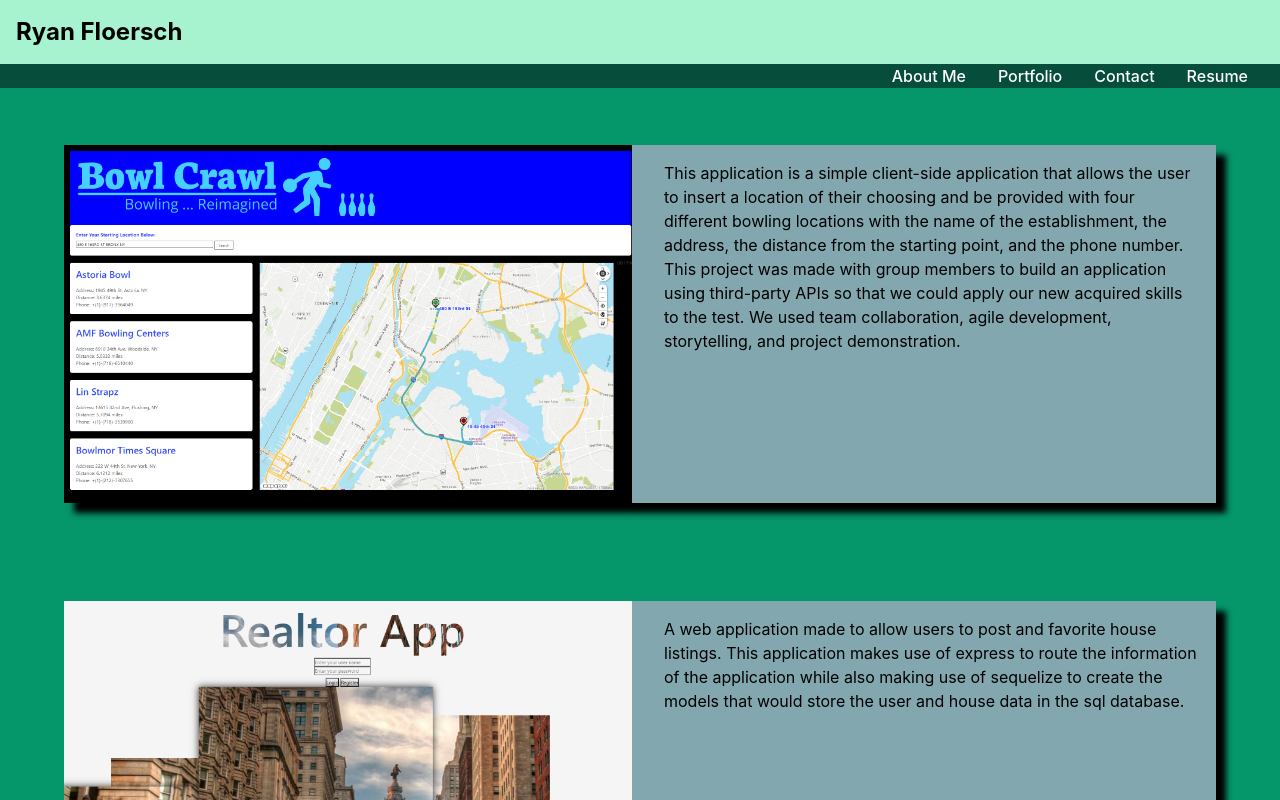
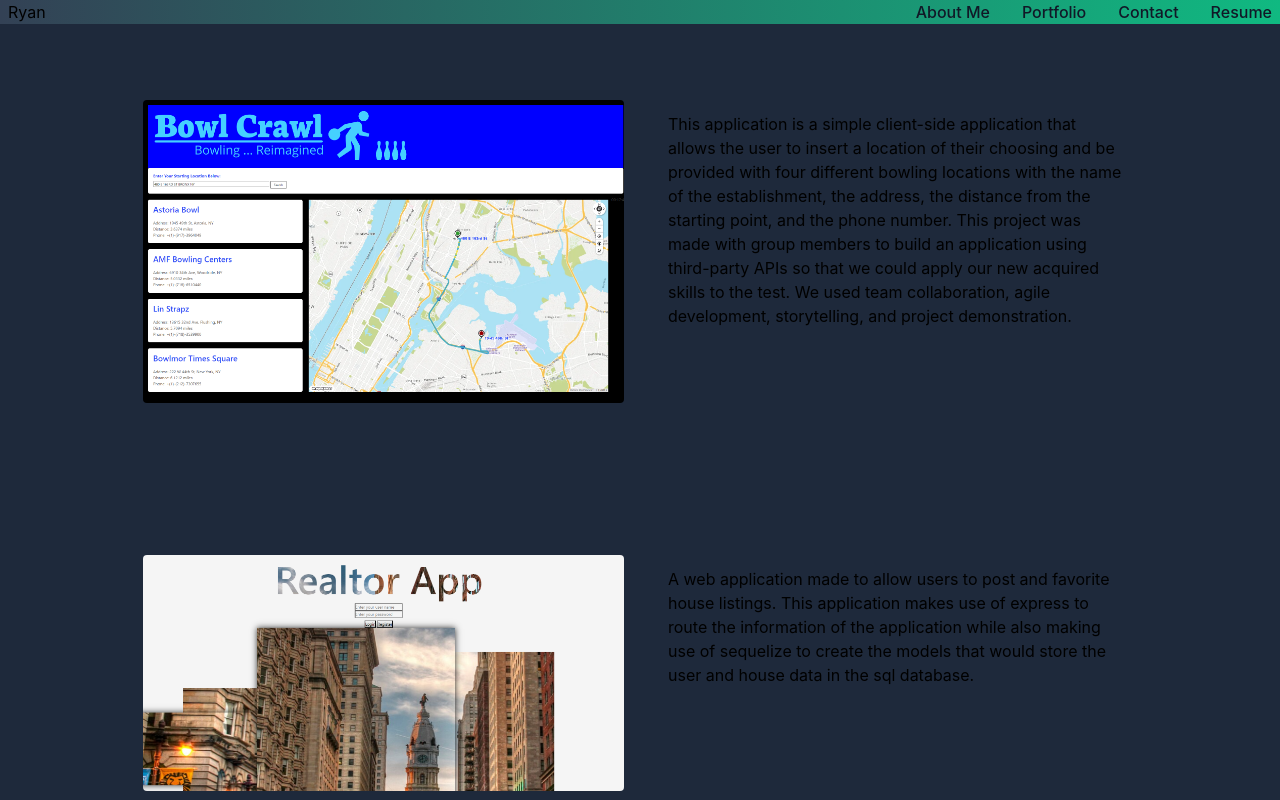
Before and after one commit to RyanmFloersch/portfolio, a React (Create React App) app in the folder client/: page /portfolio in a window 1280 px wide. Shown: the top 800 px of the page. Built offline with nearby package versions, Linux system fonts and the light colour scheme.

Commit message:
Made some changes to the navbar

```diff
--- a/client/src/App.js
+++ b/client/src/App.js
@@ -1,13 +1,12 @@
 import { Routes, Route } from 'react-router-dom';
 import Header from './components/Header';
 import Footer from './components/Footer';
+import SlideButton from './components/slideButton';
+
 
 import Landing from './pages/Landing';
 import Portfolio from './pages/Portfolio';
 import Contact from './pages/Contact';
-
-// import 'tailwindcss';
-// import 'flowbite';
 
 
 function App() {
@@ -15,19 +14,22 @@ function App() {
 
   return (
     <>
-      <div className="flex flex-col min-h-screen bg-emerald-600">
-          <Header />
 
-          <Routes>
-            <Route path="/" element={<Landing />} />
-            <Route path="/portfolio" element={<Portfolio />} />
-            <Route path="/contact" element={<Contact />} />
+      <Header />
 
-          </Routes>
+      <div className="flex flex-col items-center min-h-screen bg-slate-800" >
 
 
+
+        <Routes>
+          <Route path="/" element={<Landing />} />
+          <Route path="/portfolio" element={<Portfolio />} />
+          <Route path="/contact" element={<Contact />} />
+        </Routes>
+
+        <SlideButton />
+
         <Footer />
-        {/* <script src="../path/to/flowbite/dist/flowbite.min.js"></script> */}
 
       </div>
       <script src="../path/to/flowbite/dist/flowbite.min.js"></script>
--- a/client/src/components/Header.js
+++ b/client/src/components/Header.js
@@ -5,14 +5,14 @@ function Header(props) {
 
     return (
 
-        <header className="  bg-emerald-200">
-            <nav>
-                <div className="flex flex-wrap justify-start items-center  max-w-screen-xl p-4">
-                    <NavLink to="/"><span className="text-2xl font-bold whitespace-nowrap">Ryan Floersch</span></NavLink>
-                </div>
-            </nav>
+        <header className=" bg-slate-700 w-full  ">
 
-            <Navigation />
+                {/* <div className="flex flex-wrap justify-start items-center  max-w-screen-xl p-4"> */}
+                {/* <h1 className="sm:visible invisible">Ryan Floersch</h1> */}
+                {/* <NavLink to="/"></NavLink> */}
+                {/* </div> */}
+                <Navigation />
+
 
         </header>
 
--- a/client/src/components/Navigation.js
+++ b/client/src/components/Navigation.js
@@ -7,20 +7,25 @@ function Navigation() {
 
 
     return (
-        <div className="bg-emerald-900">
 
-            <button data-collapse-toggle="navbar-default" type="button" className="inline-flex items-center p-2 ml-3 text-sm text-gray-500 rounded-lg bg-emerald-200 md:hidden hover:bg-gray-100 focus:outline-none focus:ring-2 focus:ring-gray-200 my-3 " aria-controls="navbar-default" area-expanded="false">
+        <div className="flex flex-row bg-gradient-to-l from-emerald-500 justify-between items-center px-2   ">
+
+            <h1 className="">Ryan</h1>
+            {/* drop down menu button and svg image for the buttons icon */}
+            <button data-collapse-toggle="navbar-default" type="button" className="  inline-flex w-10 items-center p-2 ml-3 text-sm text-gray-500 rounded-lg bg-emerald-200 md:hidden  hover:bg-gray-100 focus:outline-none focus:ring-2 focus:ring-gray-200 my-3 " aria-controls="navbar-default" area-expanded="false">
                 <span className="sr-only">Open main menu</span>
-                <svg class="w-6 h-6" aria-hidden="true" fill="currentColor" viewBox="0 0 20 20" xmlns="http://www.w3.org/2000/svg"><path fill-rule="evenodd" d="M3 5a1 1 0 011-1h12a1 1 0 110 2H4a1 1 0 01-1-1zM3 10a1 1 0 011-1h12a1 1 0 110 2H4a1 1 0 01-1-1zM3 15a1 1 0 011-1h12a1 1 0 110 2H4a1 1 0 01-1-1z" clip-rule="evenodd"></path></svg>
+                <svg className="w-6 h-6" aria-hidden="true" fill="currentColor" viewBox="0 0 20 20" xmlns="http://www.w3.org/2000/svg"><path fill-rule="evenodd" d="M3 5a1 1 0 011-1h12a1 1 0 110 2H4a1 1 0 01-1-1zM3 10a1 1 0 011-1h12a1 1 0 110 2H4a1 1 0 01-1-1zM3 15a1 1 0 011-1h12a1 1 0 110 2H4a1 1 0 01-1-1z" clip-rule="evenodd"></path></svg>
 
             </button>
 
-            <div class="hidden w-full md:block md:w-auto " id="navbar-default">
-                <ul class="font-medium  flex flex-col justify-end p-4 md:p-0 mt-4 md:mr-8  border border-gray-100 rounded-lg   md:flex-row md:space-x-8 md:mt-0 md:border-0  ">
-                    <NavLink className={"block text-white  py-2 pl-3 pr-4 text-gray-900 rounded hover:bg-gray-100 md:hover:bg-transparent md:border-0 md:hover:text-blue-700 md:p-0 dark:text-white md:dark:hover:text-blue-500 dark:hover:bg-gray-700 dark:hover:text-white md:dark:hover:bg-transparent"} to="/">About Me</NavLink>
-                    <NavLink className={"block text-white py-2 pl-3 pr-4 text-gray-900 rounded hover:bg-gray-100 md:hover:bg-transparent md:border-0 md:hover:text-blue-700 md:p-0 dark:text-white md:dark:hover:text-blue-500 dark:hover:bg-gray-700 dark:hover:text-white md:dark:hover:bg-transparent"} to="/portfolio">Portfolio</NavLink>
-                    <NavLink className={"block text-white py-2 pl-3 pr-4 text-gray-900 rounded hover:bg-gray-100 md:hover:bg-transparent md:border-0 md:hover:text-blue-700 md:p-0 dark:text-white md:dark:hover:text-blue-500 dark:hover:bg-gray-700 dark:hover:text-white md:dark:hover:bg-transparent"} to="/contact">Contact</NavLink>
-                    <NavLink className={"block text-white py-2 pl-3 pr-4 text-gray-900 rounded hover:bg-gray-100 md:hover:bg-transparent md:border-0 md:hover:text-blue-700 md:p-0 dark:text-white md:dark:hover:text-blue-500 dark:hover:bg-gray-700 dark:hover:text-white md:dark:hover:bg-transparent"} to="/resume">Resume</NavLink>
+            {/* navbar container and  Box for the drop down menu */}
+            <div className="hidden w-full md:block md:w-auto " id="navbar-default">
+                {/* list of navbar elements and List of drop down menu items */}
+                <ul className="font-medium  flex flex-col justify-start p-4 md:p-0 mt-4 md:ml-8  border border-gray-100 rounded-lg   md:flex-row md:space-x-8 md:mt-0 md:border-0  ">
+                    <NavLink className={"block text-black  py-2 pl-3 pr-4 text-gray-900 rounded hover:bg-gray-100 md:hover:bg-transparent md:border-0 md:hover:text-blue-700 md:p-0 dark:text-white md:dark:hover:text-blue-500 dark:hover:bg-gray-700 dark:hover:text-white md:dark:hover:bg-transparent"} to="/">About Me</NavLink>
+                    <NavLink className={"block text-black py-2 pl-3 pr-4 text-gray-900 rounded hover:bg-gray-100 md:hover:bg-transparent md:border-0 md:hover:text-blue-700 md:p-0 dark:text-white md:dark:hover:text-blue-500 dark:hover:bg-gray-700 dark:hover:text-white md:dark:hover:bg-transparent"} to="/portfolio">Portfolio</NavLink>
+                    <NavLink className={"block text-black py-2 pl-3 pr-4 text-gray-900 rounded hover:bg-gray-100 md:hover:bg-transparent md:border-0 md:hover:text-blue-700 md:p-0 dark:text-white md:dark:hover:text-blue-500 dark:hover:bg-gray-700 dark:hover:text-white md:dark:hover:bg-transparent"} to="/contact">Contact</NavLink>
+                    <NavLink className={"block text-black py-2 pl-3 pr-4 text-gray-900 rounded hover:bg-gray-100 md:hover:bg-transparent md:border-0 md:hover:text-blue-700 md:p-0 dark:text-white md:dark:hover:text-blue-500 dark:hover:bg-gray-700 dark:hover:text-white md:dark:hover:bg-transparent"} to="/resume">Resume</NavLink>
                 </ul>
             </div>
 
--- a/client/src/components/Project.js
+++ b/client/src/components/Project.js
@@ -8,12 +8,12 @@ function Project(props) {
 
     return (
         <>
-            <div className='portfolio-container'>
-                <div className='portfolio-item'>
-                    <a href={props.urlLink} target='_blank' rel='noreferrer'>
-                        <img src={props.image} alt={props.alt} />
+            <div className='flex flex-col p-5 m-10 w-10/12 h-1/2 rounded'>
+                <div className='grid lg:grid-cols-2 grid-cols-1 '>
+                    <a href={props.urlLink} className=" m-4" target='_blank' rel='noreferrer'>
+                        <img className="rounded" src={props.image} alt={props.alt} />
                     </a>
-                    <p>{props.project}</p>
+                    <p className="m-4 p-3 rounded ">{props.project}</p>
                 </div>
             </div>
 
--- /dev/null
+++ b/client/src/components/slideButton.js
@@ -0,0 +1,15 @@
+
+
+
+function SlideButton(props) {
+
+    return (
+        <div className='relative h-20 w-20 ml-10 bg-slate-600'>
+            <div className='absolute border-2 border-emerald-200 bg-slate-700 shadow-md h-20 w-20  -left-1 -top-1 hover:translate-y-1 hover:translate-x-1  origin-center   duration-200 transform-none'></div>
+        </div>
+    );
+}
+
+
+
+export default SlideButton;
--- a/client/src/index.css
+++ b/client/src/index.css
@@ -41,81 +41,3 @@ body {
 }
 
 /* Custom Styles */
-
-
-
-
-.portfolio{
-
-  margin-left: 2em;
-  margin-right: 2em;
-  margin-bottom: 1em;
-  /* background-image: url("../public/matthew-ball-_9OR8-bLHbE-unsplash.jpg");
-  background-repeat: 'no-repeat';
-  background-size:cover; */
-
-
-}
-
-.portfolio-container {
-  display: flex;
-  justify-content: center;
-  flex-direction: column;
-
-  padding: 25px 0;
-  margin: 1em;
-  /* background-image: url("../public/annie-spratt-xvU-X0GV9-o-unsplash.jpg");
-  background-repeat:'no-repeat';
-  background-size: cover; */
-
-
-}
-
-.portfolio-item{
-
-  display: grid;
-  grid-template-columns: repeat(auto-fit, minmax(250px, 1fr));
-  gap: 1rem;
-  box-shadow: 10px 10px 6px #000;
-
-  background-color: var(--primary-color);
-
-  margin: 1em 1em 1em ;
-
-
-}
-
-.portfolio-item  a,
-.portfolio-item a img {
-  max-width: 100%;
-  /* max-height: 100%; */
-  height:100%;
-
-  /* padding: 1rem; */
-
-}
-
-.portfolio-item  p {
-  padding: 1em;
-}
-
-#page-container {
-  position: relative;
-  min-height: 100vh;
-}
-
-#content-wrap {
-  padding-bottom: 2.5rem;    /* Footer height */
-}
-
-
-
-/* Larger Screen Styles */
-@media (min-width: 768px) {
-  .portfolio-container {
-    grid-template-columns: 1fr;
-    /* border-top: 1px solid #dfdfdf; */
-    /* border-left: 1px solid #dfdfdf; */
-    /* border-right: 1px solid #dfdfdf; */
-  }
-}
--- a/client/src/pages/Landing.js
+++ b/client/src/pages/Landing.js
@@ -4,17 +4,14 @@
 
 function Landing(props) {
      return (
-        <main>
-            <section className="header text-center">
-                <h1>Ryan Floersch</h1>
-                <h2>Software Developer</h2>
-            </section>
-
-            <section className='hero'>
+        <main className="text-white">
+            <section className='hero m-5 '>
                 <h3 className='text-center'>Hello!</h3>
                 <p className='text-center'>My name is Ryan Floersch, I'm from Princeton NJ and studdied Software development at DeVry University. </p>
                 <br></br>
                 <p className='text-center'>I'm currently completing a web development bootcamp. I am always interested in learnign more and I'm excited to apply that knowledge within a professional environment.</p>
+
+
             </section>
 
 
--- a/client/src/pages/Portfolio.js
+++ b/client/src/pages/Portfolio.js
@@ -9,9 +9,10 @@ function Portfolio(props) {
         <>
 
 
-            <section className='portfolio'>
+            <section className='flex flex-col items-center'>
                 <Project urlLink={"https://github.com/RyanmFloersch/BowlCrawl"} image={"/BowlCrawlScreenshot.png"} alt={"image of bowl crawl website"} project={project_1} />
                 <Project urlLink={"https://github.com/RyanmFloersch/Realtor_App"} image={"/HouseHunter.png"} alt={"image of house hunter website login page"} project={project_2} />
+                <Project urlLink={"https://github.com/AustinL96/daedalus_roster"} image={"/HouseHunter.png"} alt={"image of house hunter website login page"} project={project_2} />
 
             </section>
         </>
```
Also changed, not shown: client/src/pages/Contact.js (+10 -10 lines).
